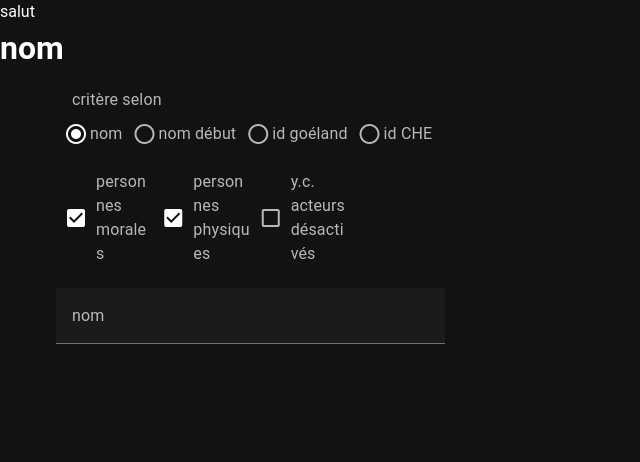
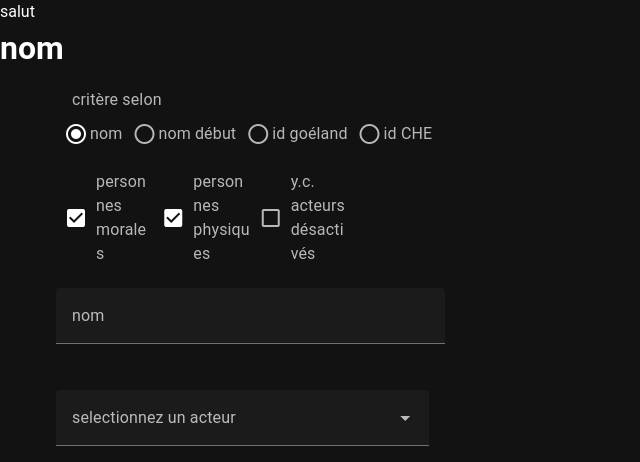
Before and after one commit to cnaegele/acteurchoix, a Vue app: page / in a window 1280 px wide. Shown: the top 462 px of the page, without its empty margins (0-640 px from the left). Built offline with nearby package versions, Linux system fonts and the light colour scheme.

Commit message:
developpement en cours

```diff
--- a/src/components/ActeurChoix.vue
+++ b/src/components/ActeurChoix.vue
@@ -52,12 +52,22 @@
         ></v-text-field>
       </v-col>
     </v-row>
+    <v-row>
+      <v-col cols="4" md="4">
+        <v-select
+        :items="acteursListeSelect"
+        label="selectionnez un acteur"
+        item-title="acteurnom"
+        item-value="acteurid"
+        v-model="selectedValue"></v-select>
+      </v-col>
+    </v-row>
   </v-container>
 
 </template>
 
 <script setup>
-import { ref, watch } from 'vue'
+import { reactive, ref, watch } from 'vue'
 import { getActeursListe } from '@/axioscalls.js'
 
 const props = defineProps({
@@ -70,7 +80,8 @@ let bActeurPhysique = ref(true)
 let bActeurDesactive = ref(false)
 let critereType = ref(props.critereTypeInit)
 let labelTextField = ref('nom')
-//console.log(props.critereTypeInit)
+const selectedValue = ref(null)
+const acteursListeSelect = ref([])
 
 watch(critereType, (newValue, oldValue) => {
   switch (newValue) {
@@ -79,7 +90,7 @@ watch(critereType, (newValue, oldValue) => {
       labelTextField.value = 'nom'
       break
     case 'idgo':
-      labelTextField.value = 'id acteur'
+      labelTextField.value = 'id acteu.valuer'
       break
     case 'idche':
       labelTextField.value = 'id fédéral (CHE-)'
@@ -143,5 +154,11 @@ const rechercheActeurs = async (critere, crType) => {
   //console.log (JSON.stringify(oCritere))
   const acteursListe = await getActeursListe(JSON.stringify(oCritere))
   console.log(acteursListe)
+  acteursListeSelect.value = acteursListe
+  //acteursListeSelect.value = [
+  //  { acteurnom: "aaag architectes sàrl", acteurid: 57506 },
+  //  { acteurnom: "Agence Agréée d'Assurances AAA SA", acteurid: 5302  },
+  //]
+  //console.log(acteursListeSelect)
 }
 </script>
```
